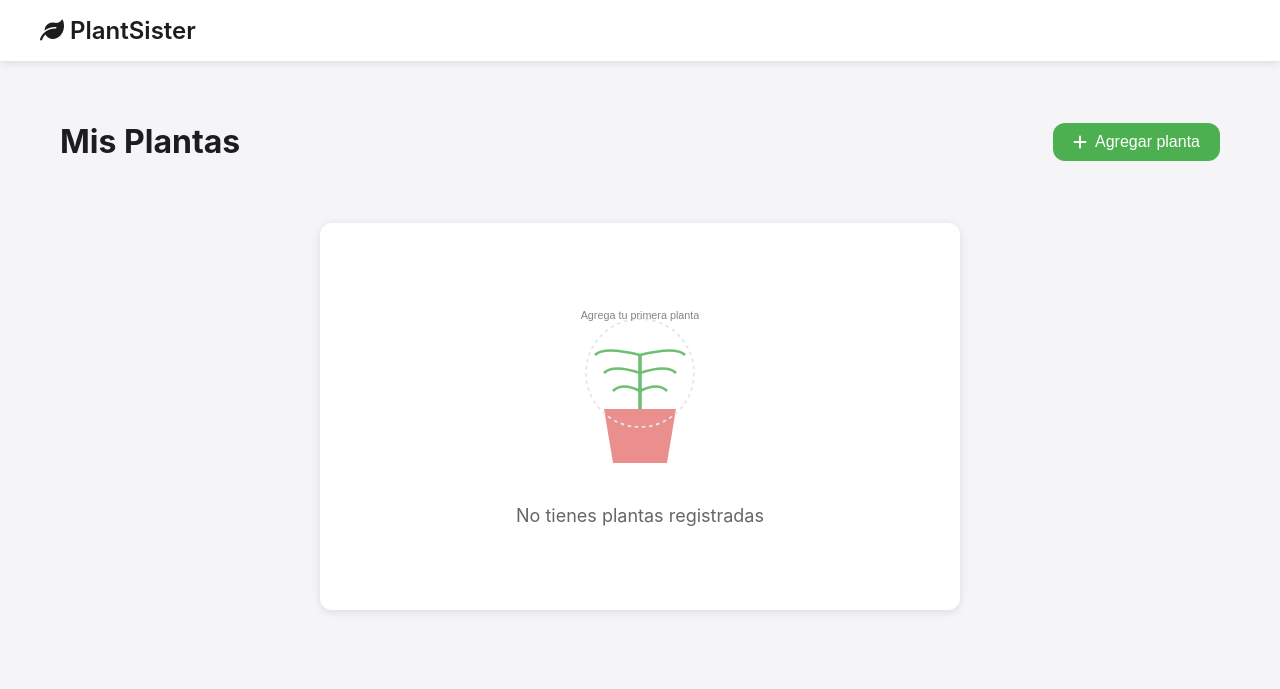
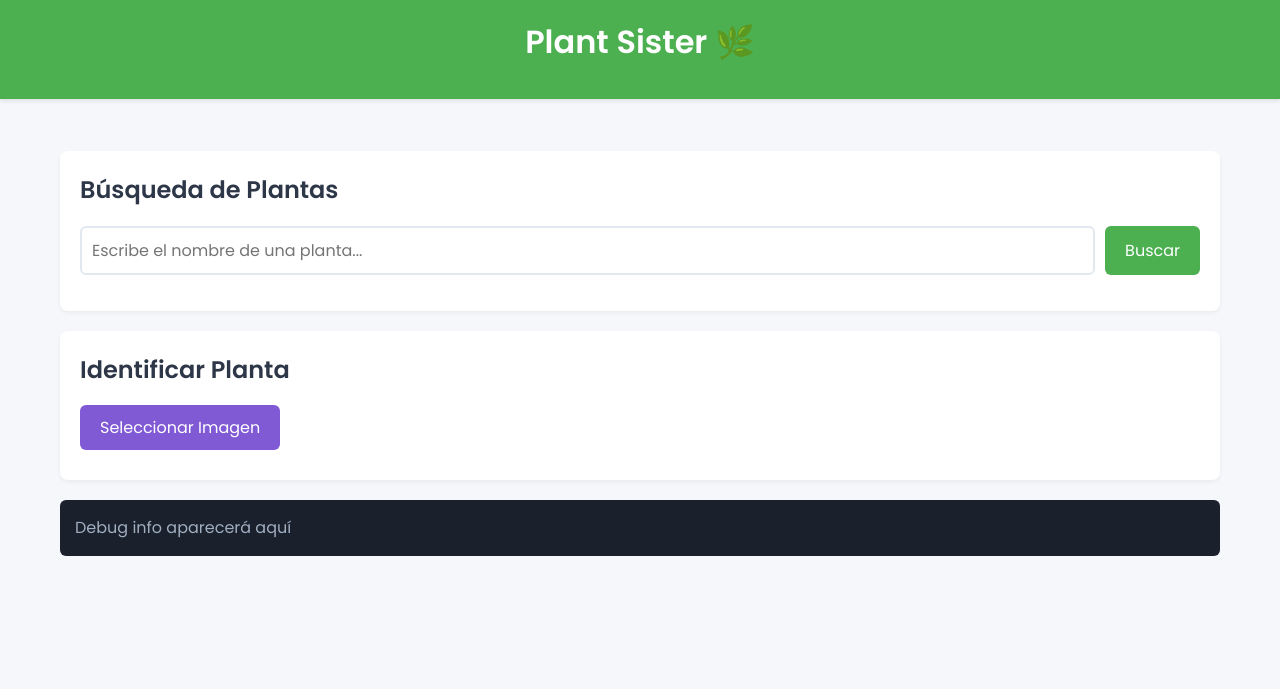
Before and after one commit to racsoxo/plant-sister, a Flask app: template templates/index.html in a window 1280 px wide. Shown: the top 689 px of the page. Run offline with Flask 2, Linux system fonts and the light colour scheme; the template is opened without the code that fills it, so the values that code supplies are empty.

Commit message:
Backup: Implementación del servicio de reconocimiento de plantas

```diff
--- a/app.py
+++ b/app.py
@@ -1,46 +1,44 @@
-from flask import Flask, render_template, request, jsonify, session
+from flask import Flask, render_template, request, jsonify
 from flask_cors import CORS
 from werkzeug.utils import secure_filename
 from PIL import Image
 import os
-from extensions import db
-from models import Planta, Riego, Usuario
-from datetime import datetime
-import torch
-from torchvision import transforms
-from plant_recognition import PlantRecognitionModel  # Crearemos este módulo
+from services.plant_recognition import PlantRecognitionService
 
 app = Flask(__name__)
 CORS(app)
 
 # Configuración
-app.config['SQLALCHEMY_DATABASE_URI'] = 'sqlite:///plantsister.db'
-app.config['SQLALCHEMY_TRACK_MODIFICATIONS'] = False
 app.config['UPLOAD_FOLDER'] = 'static/uploads'
-app.config['SECRET_KEY'] = 'tu_clave_secreta_aqui'  # Importante para sessions
-
-# Inicializar extensiones
-db.init_app(app)
-
-# Cargar modelo de reconocimiento
-model = PlantRecognitionModel()
 
 # Asegurar que existe el directorio de uploads
 os.makedirs(app.config['UPLOAD_FOLDER'], exist_ok=True)
 
+# Inicializar el servicio de reconocimiento
+plant_recognition = PlantRecognitionService()
+
 @app.route('/')
 def index():
-    plantas = Planta.query.all()
-    return render_template('index.html', plantas=plantas)
+    return render_template('index.html')
+
+@app.route('/test')
+def test():
+    return jsonify({
+        'status': 'success',
+        'message': 'La API está funcionando correctamente'
+    })
 
 @app.route('/buscar_planta')
 def buscar_planta():
     try:
         nombre = request.args.get('nombre', '').lower()
+        print(f"Búsqueda recibida: {nombre}")
+
         if not nombre or len(nombre) < 3:
+            print("Nombre muy corto o vacío")
             return jsonify([])
 
-        # Lista de plantas conocidas (esto podría venir de una base de datos real)
+        # Lista de plantas conocidas
         plantas_conocidas = {
             'monstera': {
                 'nombre_comun': 'Monstera',
@@ -67,9 +65,7 @@ def buscar_planta():
                 nombre in planta['nombre_cientifico'].lower()):
                 resultados.append(planta)
 
-        if not resultados:
-            return jsonify({'error': 'No se encontraron plantas con ese nombre'}), 404
-
+        print(f"Resultados encontrados: {resultados}")
         return jsonify(resultados)
 
     except Exception as e:
@@ -86,138 +82,36 @@ def procesar_imagen():
         if not archivo:
             return jsonify({'error': 'Archivo vacío'}), 400
 
-        # Procesar y guardar imagen
+        # Guardar imagen
         filename = secure_filename(archivo.filename)
         filepath = os.path.join(app.config['UPLOAD_FOLDER'], filename)
 
+        # Procesar imagen
         imagen = Image.open(archivo)
         imagen = imagen.convert('RGB')
         imagen.thumbnail((800, 800))
         imagen.save(filepath, 'JPEG', quality=85)
 
-        # Preparar imagen para el modelo
-        transform = transforms.Compose([
-            transforms.Resize(256),
-            transforms.CenterCrop(224),
-            transforms.ToTensor(),
-            transforms.Normalize(mean=[0.485, 0.456, 0.406],
-                              std=[0.229, 0.224, 0.225])
-        ])
+        # Realizar predicción
+        resultados = plant_recognition.predict(imagen)
 
-        img_tensor = transform(imagen).unsqueeze(0)
+        if not resultados:
+            return jsonify({
+                'error': 'No se pudo identificar la planta en la imagen'
+            }), 404
 
-        # Realizar predicción
-        with torch.no_grad():
-            prediction = model(img_tensor)
-            planta_identificada = model.get_plant_name(prediction)
-            confidence = float(prediction.max())
-
+        # Devolver mejor coincidencia
+        mejor_resultado = resultados[0]
         return jsonify({
-            'planta': planta_identificada,
-            'confidence': confidence,
-            'imagen_path': filename
+            'planta': mejor_resultado['nombre'],
+            'confidence': mejor_resultado['confidence'],
+            'imagen_path': filename,
+            'otras_opciones': resultados[1:]
         })
 
     except Exception as e:
         print(f"Error en identificación: {str(e)}")
         return jsonify({'error': str(e)}), 500
 
-@app.route('/guardar_planta', methods=['POST'])
-def guardar_planta():
-    try:
-        datos = request.get_json()
-
-        if not datos.get('alias'):
-            return jsonify({'error': 'El alias es requerido'}), 400
-
-        # Convertir frecuencia_riego a días (por ejemplo: "Cada 7 días" -> 7)
-        frecuencia_texto = datos.get('frecuencia_riego', 'Cada 7 días')
-        try:
-            frecuencia = int(''.join(filter(str.isdigit, frecuencia_texto)))
-        except:
-            frecuencia = 7  # valor por defecto
-
-        nueva_planta = Planta(
-            nombre_comun=datos.get('nombre_comun', 'Planta ejemplo'),
-            nombre_cientifico=datos.get('nombre_cientifico', 'Ejemplus plantus'),
-            nombre_alias=datos['alias'],
-            imagen=datos.get('imagen', ''),
-            frecuencia_riego=frecuencia,
-            ultimo_riego=datetime.utcnow(),
-            ultima_identificacion=datos.get('confidence', 0),
-            wiki_summary=datos.get('summary', ''),
-            wiki_url=datos.get('url', '')
-        )
-
-        db.session.add(nueva_planta)
-        db.session.commit()
-
-        return jsonify({
-            'mensaje': 'Planta guardada con éxito',
-            'id': nueva_planta.id
-        }), 200
-
-    except Exception as e:
-        db.session.rollback()
-        print(f"Error al guardar planta: {str(e)}")
-        return jsonify({'error': str(e)}), 500
-
-@app.route('/guardar_imagen', methods=['POST'])
-def guardar_imagen():
-    try:
-        if 'imagen' not in request.files:
-            return jsonify({'error': 'No se envió ninguna imagen'}), 400
-
-        archivo = request.files['imagen']
-        if not archivo:
-            return jsonify({'error': 'Archivo vacío'}), 400
-
-        if archivo:
-            filename = secure_filename(archivo.filename)
-            filepath = os.path.join(app.config['UPLOAD_FOLDER'], filename)
-
-            # Guardar y procesar imagen
-            imagen = Image.open(archivo)
-            imagen = imagen.convert('RGB')
-            imagen.thumbnail((800, 800))
-            imagen.save(filepath, 'JPEG', quality=85)
-
-            return jsonify({
-                'filename': filename,
-                'message': 'Imagen guardada correctamente'
-            }), 200
-
-    except Exception as e:
-        print(f"Error al guardar imagen: {str(e)}")
-        return jsonify({'error': str(e)}), 500
-
-@app.route('/registro', methods=['POST'])
-def registro():
-    try:
-        datos = request.get_json()
-
-        if Usuario.query.filter_by(email=datos['email']).first():
-            return jsonify({'error': 'El email ya está registrado'}), 400
-
-        nuevo_usuario = Usuario(
-            nombre=datos['nombre'],
-            email=datos['email'],
-            password=datos['password']  # Asegúrate de hashear la contraseña
-        )
-
-        db.session.add(nuevo_usuario)
-        db.session.commit()
-
-        session['user_id'] = nuevo_usuario.id
-
-        return jsonify({'mensaje': 'Usuario registrado con éxito'}), 200
-
-    except Exception as e:
-        db.session.rollback()
-        return jsonify({'error': str(e)}), 500
-
 if __name__ == '__main__':
-    with app.app_context():
-        db.drop_all()
-        db.create_all()
     app.run(host='127.0.0.1', port=8080, debug=True)
--- a/templates/index.html
+++ b/templates/index.html
@@ -1,87 +1,278 @@
-{% extends "base.html" %}
+<!DOCTYPE html>
+<html>
+<head>
+    <title>Plant Sister - Test</title>
+    <meta name="viewport" content="width=device-width, initial-scale=1.0">
+    <link href="https://fonts.googleapis.com/css2?family=Poppins:wght@400;500;600&display=swap" rel="stylesheet">
+    <style>
+        * {
+            margin: 0;
+            padding: 0;
+            box-sizing: border-box;
+            font-family: 'Poppins', sans-serif;
+        }
 
-{% block title %}Mis Plantas{% endblock %}
+        body {
+            background-color: #f5f7fa;
+            color: #2d3748;
+            line-height: 1.6;
+        }
 
-{% block content %}
-<div class="container">
-    <div class="plants-header">
-        <h1>Mis Plantas</h1>
-        <button id="btnAbrirModal" class="add-plant-btn">
-            <i class="fas fa-plus"></i> Agregar planta
-        </button>
+        .container {
+            max-width: 1200px;
+            margin: 0 auto;
+            padding: 20px;
+        }
+
+        header {
+            background-color: #4caf50;
+            color: white;
+            padding: 1rem;
+            text-align: center;
+            margin-bottom: 2rem;
+            box-shadow: 0 2px 4px rgba(0,0,0,0.1);
+        }
+
+        .search-section, .upload-section {
+            background: white;
+            border-radius: 8px;
+            padding: 20px;
+            margin-bottom: 20px;
+            box-shadow: 0 2px 4px rgba(0,0,0,0.05);
+        }
+
+        h1, h2 {
+            margin-bottom: 1rem;
+        }
+
+        .search-box {
+            display: flex;
+            gap: 10px;
+            margin-bottom: 1rem;
+        }
+
+        input[type="text"] {
+            flex: 1;
+            padding: 10px;
+            border: 2px solid #e2e8f0;
+            border-radius: 6px;
+            font-size: 16px;
+        }
+
+        button {
+            background-color: #4caf50;
+            color: white;
+            border: none;
+            padding: 10px 20px;
+            border-radius: 6px;
+            cursor: pointer;
+            font-size: 16px;
+            transition: background-color 0.3s;
+        }
+
+        button:hover {
+            background-color: #45a049;
+        }
+
+        .search-result {
+            background: white;
+            border: 1px solid #e2e8f0;
+            border-radius: 6px;
+            padding: 15px;
+            margin: 10px 0;
+            transition: transform 0.2s;
+        }
+
+        .search-result:hover {
+            transform: translateY(-2px);
+            box-shadow: 0 4px 6px rgba(0,0,0,0.1);
+        }
+
+        .search-result h3 {
+            color: #2d3748;
+            margin-bottom: 0.5rem;
+        }
+
+        .search-result p {
+            color: #4a5568;
+            margin: 5px 0;
+        }
+
+        .error {
+            color: #e53e3e;
+            padding: 10px;
+            border-radius: 6px;
+            background-color: #fff5f5;
+            border: 1px solid #feb2b2;
+        }
+
+        .debug-section {
+            margin-top: 20px;
+            padding: 15px;
+            background: #1a202c;
+            color: #a0aec0;
+            border-radius: 6px;
+            font-family: monospace;
+            overflow-x: auto;
+        }
+
+        @media (max-width: 768px) {
+            .container {
+                padding: 10px;
+            }
+
+            .search-box {
+                flex-direction: column;
+            }
+
+            button {
+                width: 100%;
+            }
+        }
+    </style>
+</head>
+<body>
+    <header>
+        <h1>Plant Sister 🌿</h1>
+    </header>
+
+    <div class="container">
+        <section class="search-section">
+            <h2>Búsqueda de Plantas</h2>
+            <div class="search-box">
+                <input type="text"
+                       id="searchInput"
+                       placeholder="Escribe el nombre de una planta..."
+                       onkeypress="if(event.key === 'Enter') searchPlant()">
+                <button onclick="searchPlant()">Buscar</button>
+            </div>
+            <div id="searchResults"></div>
+        </section>
+
+        <section class="upload-section">
+            <h2>Identificar Planta</h2>
+            <form id="uploadForm">
+                <input type="file"
+                       name="imagen"
+                       accept="image/*"
+                       id="imageInput"
+                       style="display: none">
+                <button type="button"
+                        onclick="document.getElementById('imageInput').click()"
+                        style="background-color: #805ad5">
+                    Seleccionar Imagen
+                </button>
+                <button type="submit" id="uploadButton" style="display: none">
+                    Identificar Planta
+                </button>
+            </form>
+            <div id="imagePreview" style="margin-top: 10px;"></div>
+            <div id="uploadResult"></div>
+        </section>
+
+        <div class="debug-section">
+            <pre id="debug">Debug info aparecerá aquí</pre>
+        </div>
     </div>
 
-    {% if plantas %}
-    <div class="plants-grid">
-        {% for planta in plantas %}
-        <div class="plant-card {% if planta.necesita_riego %}needs-water{% endif %}">
-            <div class="plant-image">
-                {% if planta.imagen %}
-                <img src="{{ url_for('static', filename='uploads/' + planta.imagen) }}" alt="{{ planta.nombre_alias }}">
-                {% else %}
-                <div class="no-image">🌿</div>
-                {% endif %}
-            </div>
-            <div class="plant-info">
-                <h3>{{ planta.nombre_alias }}</h3>
-                <p class="scientific-name">{{ planta.nombre_cientifico }}</p>
-                <div class="water-status">
-                    {% if planta.necesita_riego %}
-                    <span class="needs-water">Necesita riego</span>
-                    {% else %}
-                    <span>Próximo riego en {{ planta.dias_hasta_riego }} días</span>
-                    {% endif %}
-                </div>
-            </div>
-        </div>
-        {% endfor %}
-    </div>
-    {% else %}
-    <div class="empty-state">
-        <img src="{{ url_for('static', filename='img/empty-plant.svg') }}" alt="No hay plantas">
-        <p>No tienes plantas registradas</p>
-    </div>
-    {% endif %}
-</div>
+    <script>
+        // Función de búsqueda existente
+        function searchPlant() {
+            const name = document.getElementById('searchInput').value;
+            const debugDiv = document.getElementById('debug');
+            debugDiv.textContent = 'Buscando: ' + name;
 
-<!-- Modal -->
-<div id="modal-nueva-planta" class="modal">
-    <div class="modal-content">
-        <h2>Nueva Planta</h2>
-        <button class="close-btn" id="btnCerrarModal">&times;</button>
+            fetch('/buscar_planta?nombre=' + encodeURIComponent(name))
+                .then(response => {
+                    debugDiv.textContent += '\nStatus: ' + response.status;
+                    return response.json();
+                })
+                .then(data => {
+                    debugDiv.textContent += '\nDatos recibidos: ' + JSON.stringify(data, null, 2);
 
-        <!-- Paso 1: Identificación -->
-        <div id="paso-1" class="paso-formulario">
-            <div class="search-container">
-                <input type="text"
-                       id="nombre-busqueda"
-                       class="search-input"
-                       placeholder="Buscar planta por nombre...">
-                <div id="resultados-busqueda" class="resultados-container"></div>
-            </div>
+                    const resultsDiv = document.getElementById('searchResults');
+                    resultsDiv.innerHTML = '';
 
-            <div class="photo-options">
-                <button id="btnSubirFoto" class="upload-btn">
-                    <i class="fas fa-image"></i> Subir foto
-                </button>
-                <button id="btnTomarFoto" class="camera-btn">
-                    <i class="fas fa-camera"></i> Tomar foto
-                </button>
-            </div>
-            <input type="file" id="imagen-input" accept="image/*" style="display: none;">
-        </div>
+                    if (data.length === 0) {
+                        resultsDiv.innerHTML = '<div class="error">No se encontraron plantas</div>';
+                    } else {
+                        data.forEach(plant => {
+                            const div = document.createElement('div');
+                            div.className = 'search-result';
+                            div.innerHTML = `
+                                <h3>${plant.nombre_comun}</h3>
+                                <p>Nombre científico: ${plant.nombre_cientifico}</p>
+                                <p>Frecuencia de riego: ${plant.frecuencia_riego}</p>
+                            `;
+                            resultsDiv.appendChild(div);
+                        });
+                    }
+                })
+                .catch(error => {
+                    debugDiv.textContent += '\nError: ' + error.message;
+                    resultsDiv.innerHTML =
+                        `<div class="error">Error: ${error.message}</div>`;
+                });
+        }
 
-        <!-- Paso 2: Información y alias (opcional) -->
-        <div id="paso-2" class="paso-formulario" style="display: none;">
-            <div id="info-identificacion"></div>
-            <div class="form-group">
-                <label for="alias-planta">Nombre personalizado (opcional)</label>
-                <input type="text" id="alias-planta" placeholder="Ej: Monstera del salón">
-            </div>
-            <div class="form-buttons">
-                <button id="btnGuardar" class="save-btn">Guardar</button>
-            </div>
-        </div>
-    </div>
-</div>
-{% endblock %}
+        // Previsualización de imagen
+        document.getElementById('imageInput').onchange = function(e) {
+            const file = e.target.files[0];
+            if (file) {
+                const reader = new FileReader();
+                reader.onload = function(e) {
+                    const preview = document.getElementById('imagePreview');
+                    preview.innerHTML = `
+                        <img src="${e.target.result}"
+                             style="max-width: 300px;
+                                    max-height: 300px;
+                                    border-radius: 8px;
+                                    margin-top: 10px;">
+                    `;
+                    document.getElementById('uploadButton').style.display = 'inline-block';
+                }
+                reader.readAsDataURL(file);
+            }
+        };
+
+        // Subida de imagen
+        document.getElementById('uploadForm').onsubmit = function(e) {
+            e.preventDefault();
+            const formData = new FormData(this);
+            const debugDiv = document.getElementById('debug');
+
+            debugDiv.textContent = 'Subiendo imagen...';
+
+            fetch('/procesar_imagen', {
+                method: 'POST',
+                body: formData
+            })
+            .then(response => {
+                debugDiv.textContent += '\nStatus: ' + response.status;
+                return response.json();
+            })
+            .then(data => {
+                debugDiv.textContent += '\nDatos recibidos: ' + JSON.stringify(data, null, 2);
+
+                const resultDiv = document.getElementById('uploadResult');
+                if (data.error) {
+                    resultDiv.innerHTML = `<div class="error">${data.error}</div>`;
+                } else {
+                    resultDiv.innerHTML = `
+                        <div class="search-result">
+                            <h3>Planta Identificada</h3>
+                            <p>Nombre: ${data.planta}</p>
+                            <p>Confianza: ${(data.confidence * 100).toFixed(2)}%</p>
+                        </div>
+                    `;
+                }
+            })
+            .catch(error => {
+                debugDiv.textContent += '\nError: ' + error.message;
+                document.getElementById('uploadResult').innerHTML =
+                    `<div class="error">Error: ${error.message}</div>`;
+            });
+        };
+    </script>
+</body>
+</html>
```
Also changed, not shown: models.py (+3 -27 lines), requirements.txt (+4 -7 lines), services/plant_labels.json (added, +12 -0 lines), services/plant_recognition.py (added, +46 -0 lines), README.md, services/__init__.py (added), 1 other file.
